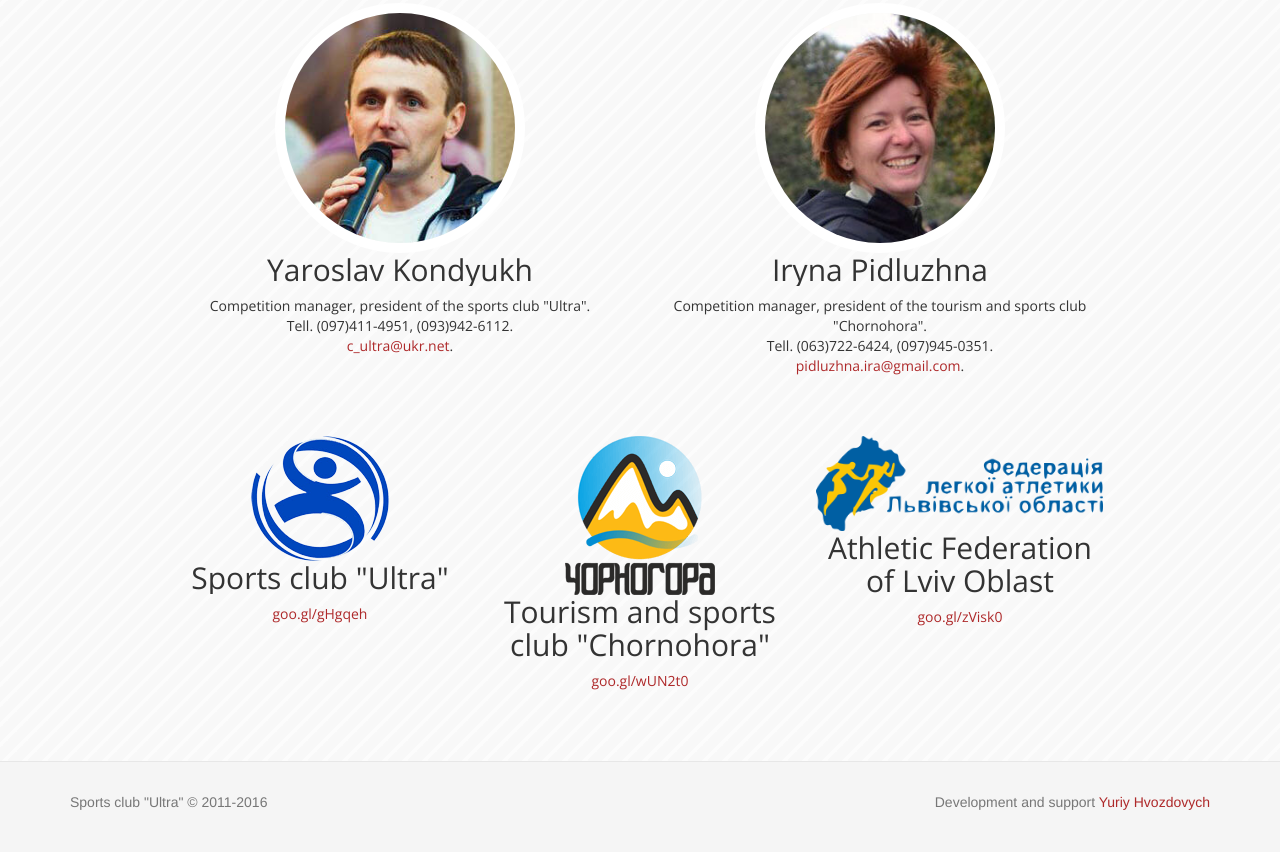
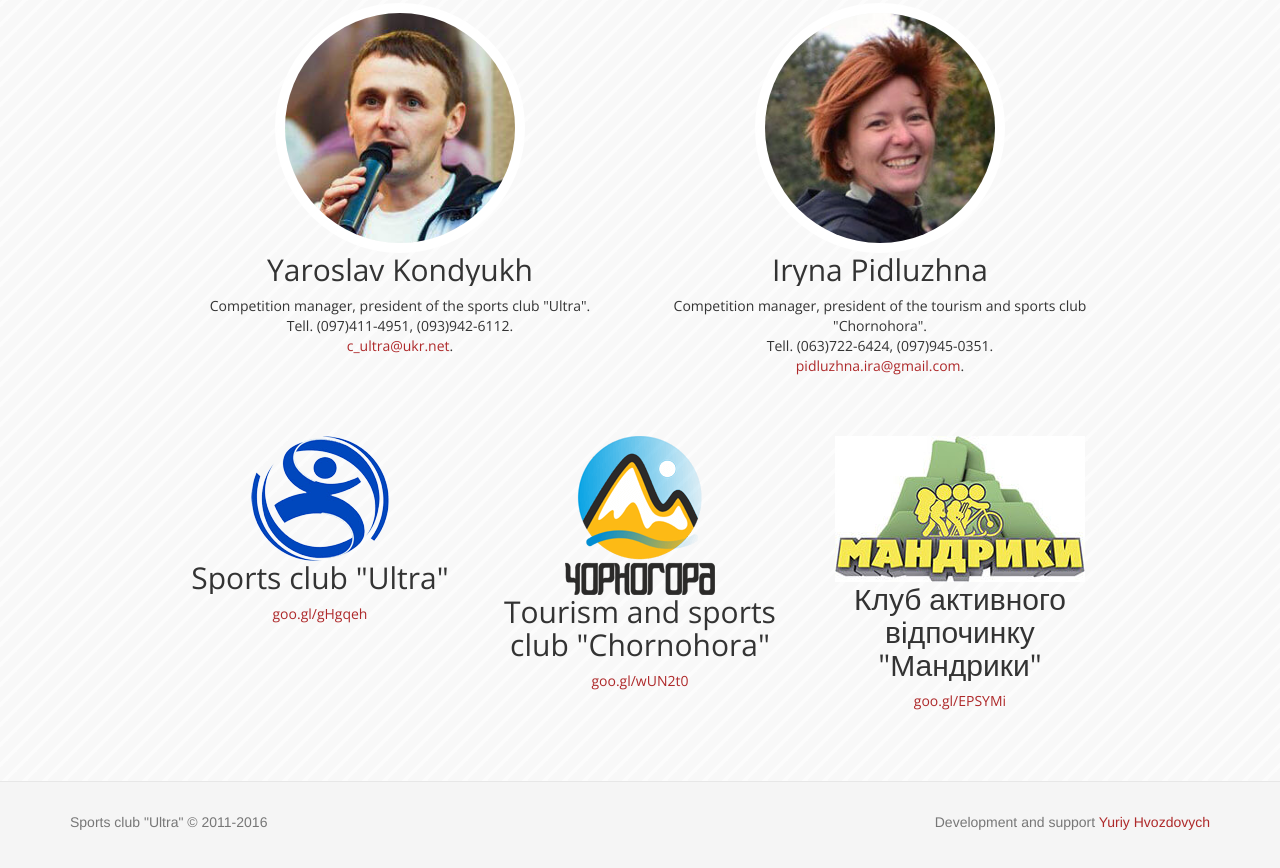
Before and after one commit to gvizdyk/marathonlviv.github.io, a website: page en/index.jade in a window 1280 px wide. Shown: the part 3520-4388 px from the top of the page. Drawn offline with nearby package versions, Linux system fonts and the light colour scheme; files that its build step writes are made by us from their sources.

Commit message:
added logo 'mandryky'

```diff
--- a/en/index.jade
+++ b/en/index.jade
@@ -196,10 +196,10 @@ block content
             p(style="font-size:14px;"): a(href="https://goo.gl/wUN2t0" target="_blank") goo.gl/wUN2t0
 
         .col-sm-6.col-md-4
-          img(src="/images/logo-flal.png", width="287", alt="Athletic Federation of Lviv Oblast")
+          img(src="/images/logo-mandryky.jpg", alt="Клуб активного відпочинку 'Мандрики'")
           .caption
-            h2 Athletic Federation of Lviv Oblast
-            p(style="font-size:14px;"): a(href="http://goo.gl/zVisk0" target="_blank") goo.gl/zVisk0
+            h2 Клуб активного відпочинку "Мандрики"
+            p(style="font-size:14px;"): a(href="https://goo.gl/EPSYMi" target="_blank") goo.gl/EPSYMi
 
   //- Footer
   footer.footer
```
Also changed, not shown: index.jade (+7 -7 lines), en/index.html, images/logo-mandryky.jpg (added), index.html.
